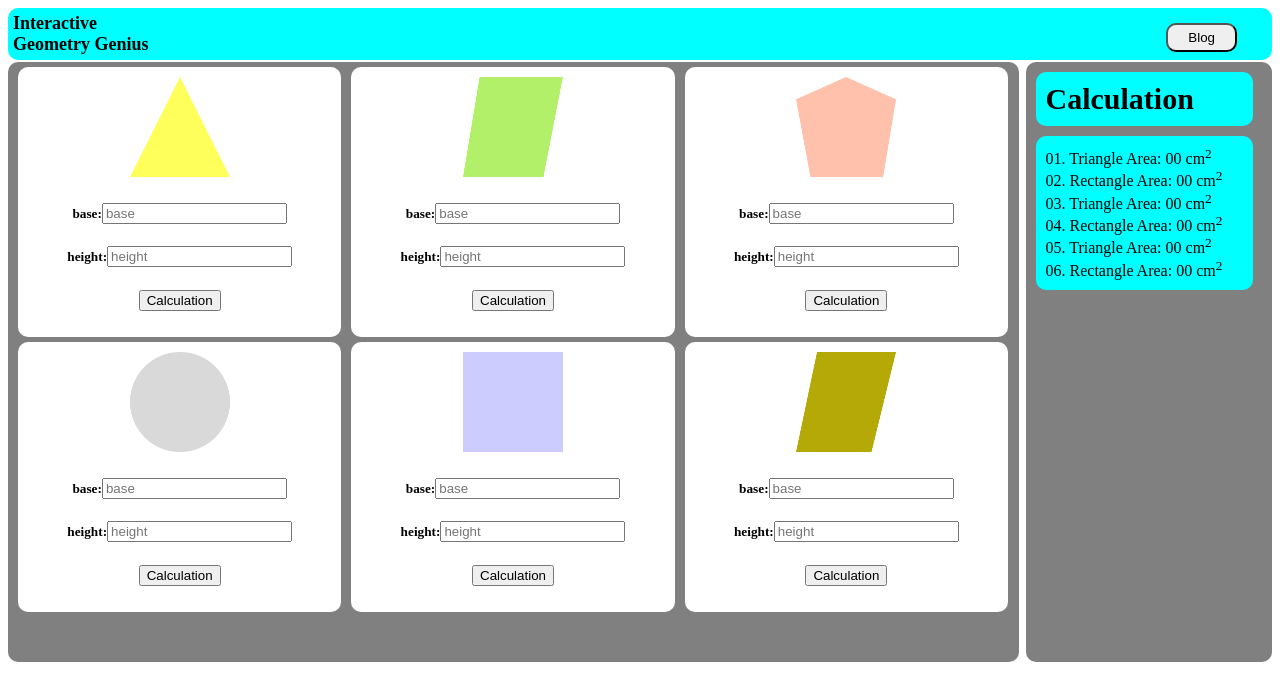
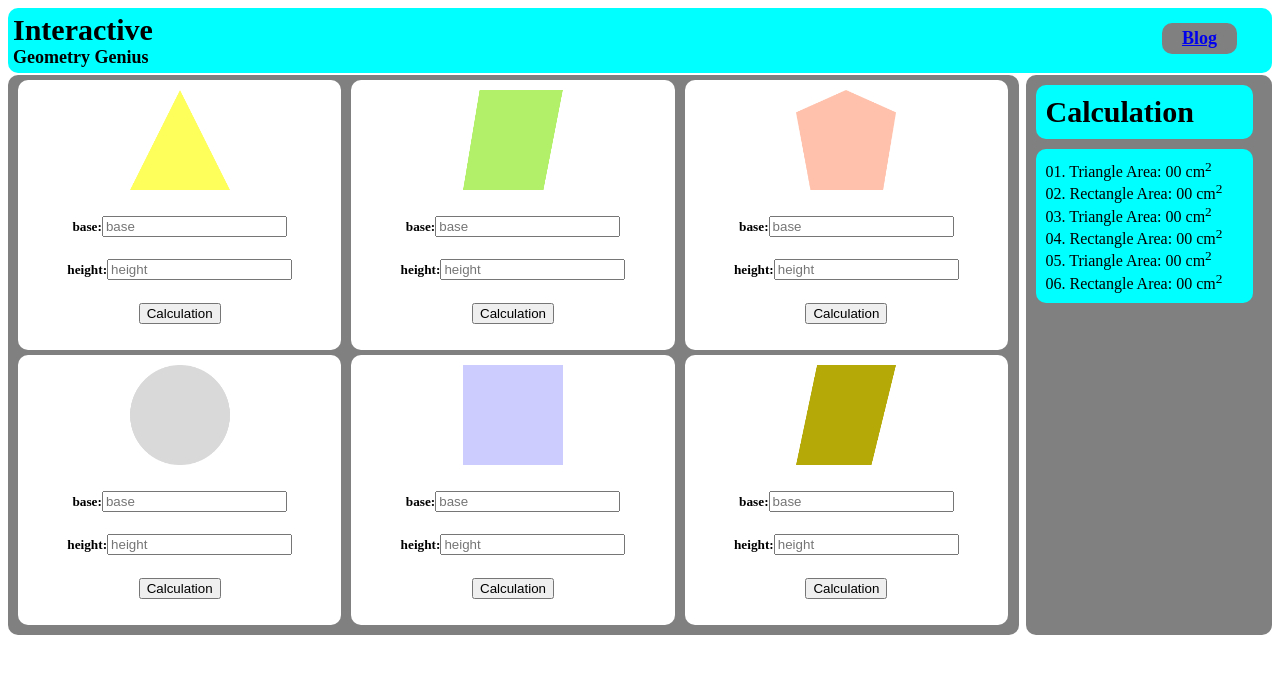
Before and after one commit to myewebgit/flex-box, a plain HTML site: page index.html in a window 1280 px wide. Drawn offline with Linux system fonts and the light colour scheme.

Commit message:
blog button ok

```diff
--- a/index.html
+++ b/index.html
@@ -11,8 +11,8 @@
 
 <body>
     <div class="header">
-        <button class="blog"> Blog <a href="#blog.html"> </a></button>
-         Interactive <br /> Geometry Genius
+        <div class="blog">  <a href="/like.html"> Blog</a></div>
+         <span class="text">Interactive</span> <br /> Geometry Genius
 
         </div>
     <div class="div1">
--- a/style.css
+++ b/style.css
@@ -5,6 +5,10 @@
     font-size: large;
     font-weight: bold;
     border-radius: 10px;
+}
+.text{
+    font-size: 30px;
+    font-weight: bold;
 }
 
 .blog{
@@ -15,12 +19,14 @@
     border-radius: 10px;
     padding-left: 20px;
     padding-right: 20px;
+    text-decoration: none;
+    background-color: gray;
 }
 
 .div1 {
     background-color: gray;
     width: 80%;
-    height: 600px;
+    height: 560px;
     border-radius: 10px;
     float: left;
 }
@@ -32,7 +38,7 @@
 .div2 {
     background-color: gray;
     width: 19.5%;
-    height: 600px;
+    height: 560px;
     float: right;
     border-radius: 10px;
     margin-left: 5px;
```
Also changed, not shown: like.html (added, +12 -0 lines).
